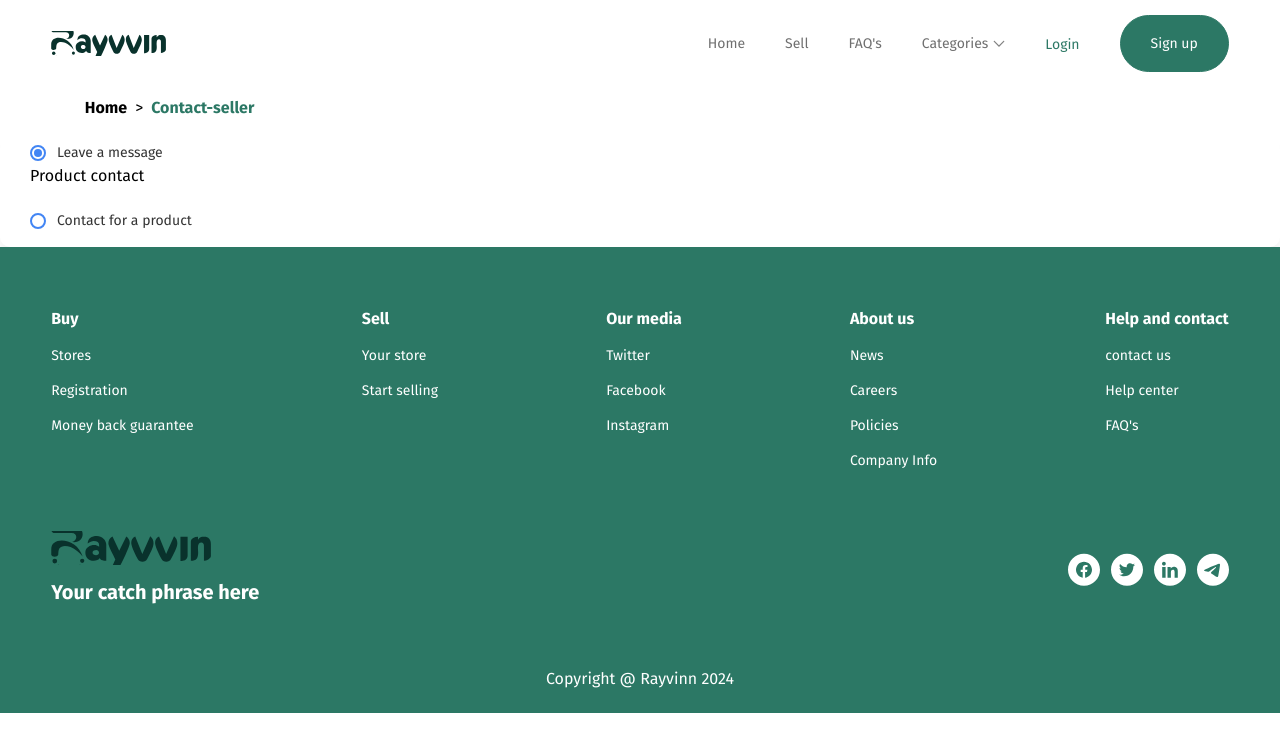
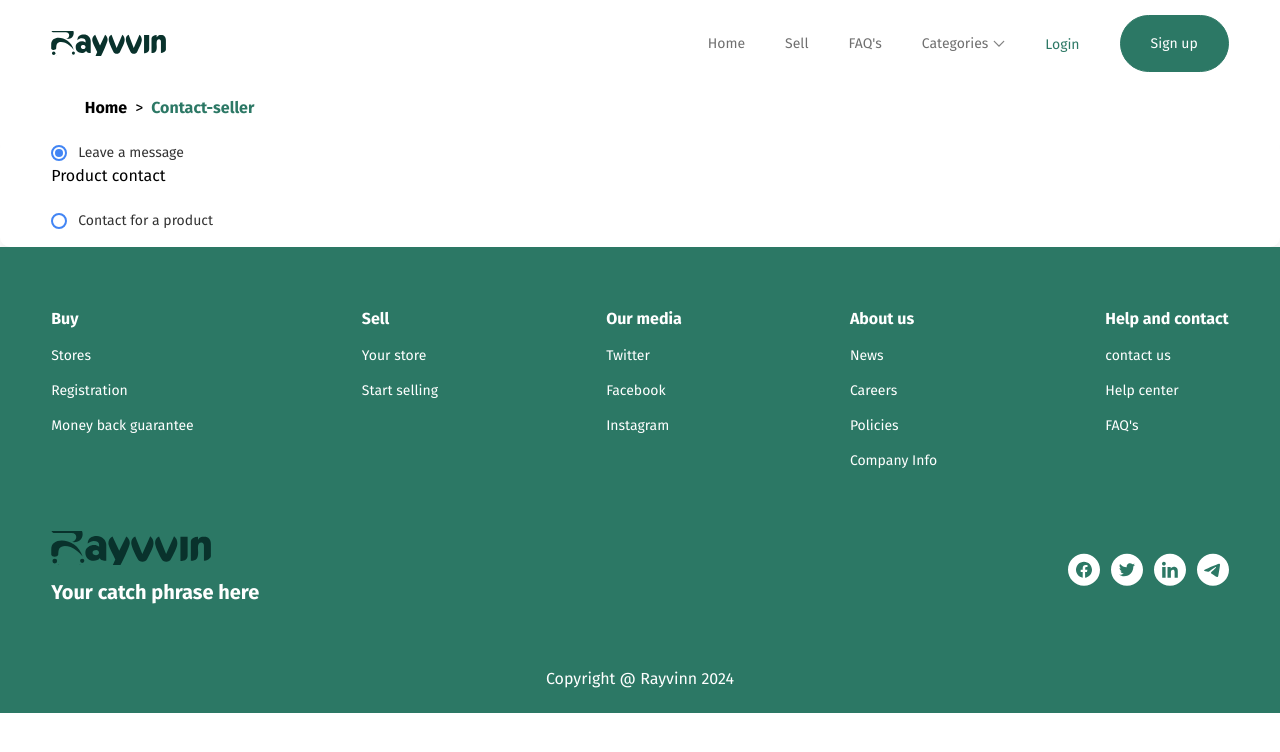
Before and after one commit to ushDevJobs/african-e-store, a Next.js app: page /contact-seller in a window 1280 px wide. Shown: the top 752 px of the page. Built offline with nearby package versions, Linux system fonts and the light colour scheme.

Commit message:
modify style

```diff
--- a/app/contact-seller/ContactSeller.module.scss
+++ b/app/contact-seller/ContactSeller.module.scss
@@ -4,6 +4,7 @@
   border-radius: 10px;
   box-shadow: 0px 8px 10px 0px rgba(0, 0, 0, 0.05);
   padding-bottom: 15px;
+  @include sectionPadding;
 
   .content {
     .custom_radio {
@@ -12,7 +13,6 @@
       display: flex;
       flex-direction: column;
       gap: 20px;
-      padding: 0 30px;
 
       .formContainer {
         // display: flex;
```
